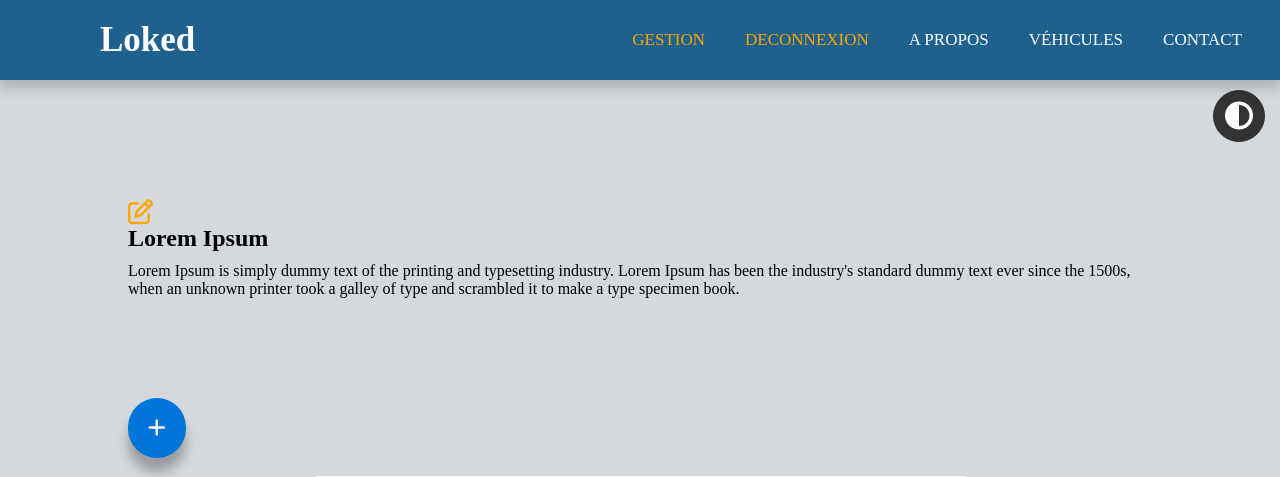
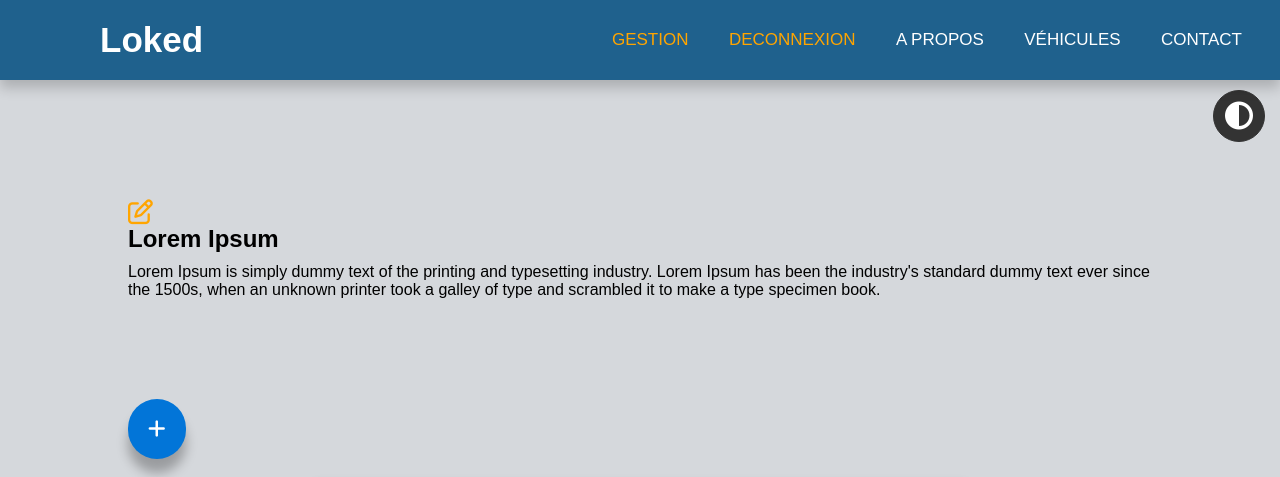
Before and after one commit to olivergrt/olivergrt.github.io, a PHP site: page / in a window 1280 px wide. Shown: the top 477 px of the page. Run offline with PHP 8.4, Linux system fonts and the light colour scheme; some libraries are stand-ins or nearby versions.

Commit message:
Update styles.css

```diff
--- a/css/styles.css
+++ b/css/styles.css
@@ -4,6 +4,7 @@
   text-decoration: none;
   /*list-style: none;*/
   /*box-sizing: border-box;*/
+   font-family: arial;
 }
 
 header{
@@ -13,7 +14,7 @@ header{
 
 body{
   background-color: #D5D8DC;
-/*   font-family: arial; */
+
 }
 
 body.dark {
```
